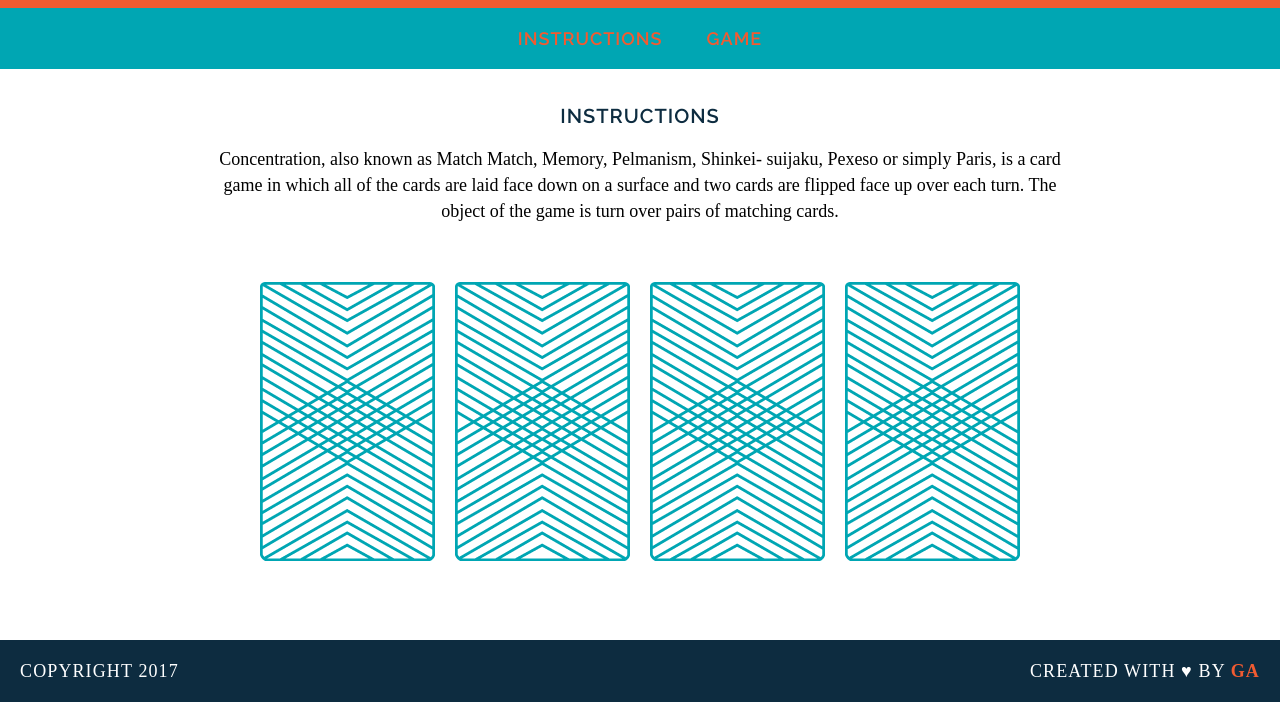
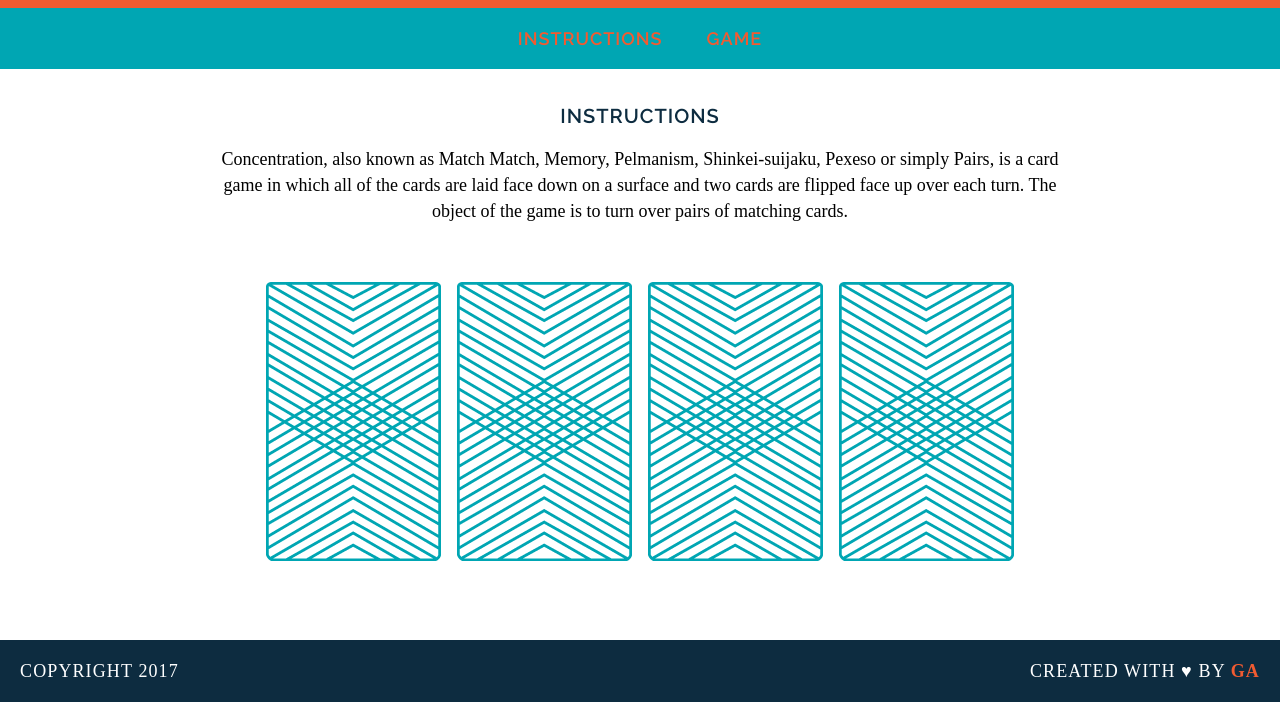
Before and after one commit to loophalen/memory_game, a plain HTML site: page index.html in a window 1280 px wide. Shown: the part 105-807 px from the top of the page. Drawn offline with Linux system fonts and the light colour scheme; a web font is replaced by a local one.

Commit message:
created game logic

```diff
--- a/index.html
+++ b/index.html
@@ -1,22 +1,13 @@
 <!DOCTYPE html>
-<!--[if lt IE 7]>      <html class="no-js lt-ie9 lt-ie8 lt-ie7"> <![endif]-->
-<!--[if IE 7]>         <html class="no-js lt-ie9 lt-ie8"> <![endif]-->
-<!--[if IE 8]>         <html class="no-js lt-ie9"> <![endif]-->
-<!--[if gt IE 8]><!--> <html class="no-js"> <!--<![endif]-->
+<html lang="en">
 <head>
-        <meta charset="utf-8">
-        <meta http-equiv="X-UA-Compatible" content="IE=edge">
-        <title></title>
-        <meta name="description" content="">
-        <meta name="viewport" content="width=device-width, initial-scale=1">
+	<meta charset="UTF-8">
 	<title>Memory Card Game</title>
 	<link href="https://fonts.googleapis.com/css?family=Droid+Serif|Raleway:400,500,600,700" rel="stylesheet">
-        <link href="css/style.css" rel="stylesheet" type="text/css">
+	<link rel="stylesheet" href="css/style.css">
 </head>
 <body>
-        <!--[if lt IE 7]>
-            <p class="browsehappy">You are using an <strong>outdated</strong> browser. Please <a href="#">upgrade your browser</a> to improve your experience.</p>
-        <![endif]-->
+
 	<header>
 		<h1>Memory Game</h1>
 	</header>
@@ -26,26 +17,25 @@
 		<a href="#">Game</a>
 	</nav>
 
+
 	<main>
 		<h2>Instructions</h2>
 
-        <p>Concentration, also known as Match Match, Memory, Pelmanism, Shinkei-
-        suijaku, Pexeso or simply Paris, is a card game in which all of the cards are laid
-        face down on a surface and two cards are flipped face up over each turn. The
-        object of the game is turn over pairs of matching cards.  </p>
+		<p>
+			Concentration, also known as Match Match, Memory, Pelmanism, Shinkei-suijaku, Pexeso or simply Pairs, is a card game in which all of the cards are laid face down on a surface and two cards are flipped face up over each turn. The object of the game is to turn over pairs of matching cards.
+		</p>
 
-        <div>
-        <img src="images/back.png" alt="Queen of Diamonds">
-        <img src="images/back.png" alt="Queen of Hearts">
-        <img src="images/back.png" alt="King of Diamonds">
-        <img src="images/back.png" alt="King of Hearts">
+		<div id="game-board">
         </div>
+
 	</main>
 
 	<footer class="clearfix">
 		<p class="copyright">Copyright 2017</p>
 		<p class="message">Created with &hearts; by <span class="name">GA</span></p>
 	</footer>
+
 	<script src="js/main.js"></script>
+
 </body>
 </html>
--- a/js/main.js
+++ b/js/main.js
@@ -12,7 +12,7 @@ var cards = [
   {
     rank: 'king',
     suit: 'hearts',
-    cardImage: 'image/king-of-hearts.png'
+    cardImage: 'images/king-of-hearts.png'
   },
   {
     rank: 'king',
@@ -28,22 +28,37 @@ var checkForMatch = function () {
     alert("You found a match!");
   } else {
     alert("Sorry, try again.");
-
   }
 };
 
-var flipCard = function (cardId) {
-
-  console.log("User flipped " + cards[cardId].rank);
+var flipCard = function () {
+  cardId = this.getAttribute('data-id');
+  console.log(cardId);
 
   cardsInPlay.push(cards[cardId].rank);
-  console.log(cards[cardId].cardImage)
-  console.log(cards[cardId].suit)
+
+  this.setAttribute('src', cards[cardId].cardImage);
 
   if (cardsInPlay.length === 2) {
     checkForMatch();
+    cardsInPlay = [];
   }
 };
 
-flipCard(0);
-flipCard(2);
+var createBoard = function () {
+  for (var i = 0; i < cards.length; i++) {
+    var cardElement = document.createElement('img');
+
+    cardElement.setAttribute('src', 'images/back.png');
+
+    cardElement.setAttribute('data-id', i);
+
+    cardElement.addEventListener('click', flipCard);
+
+    document.getElementById('game-board').appendChild(cardElement);
+
+  }
+
+}
+
+createBoard();
```
Lines whose indentation alone changed are shown as unchanged.
